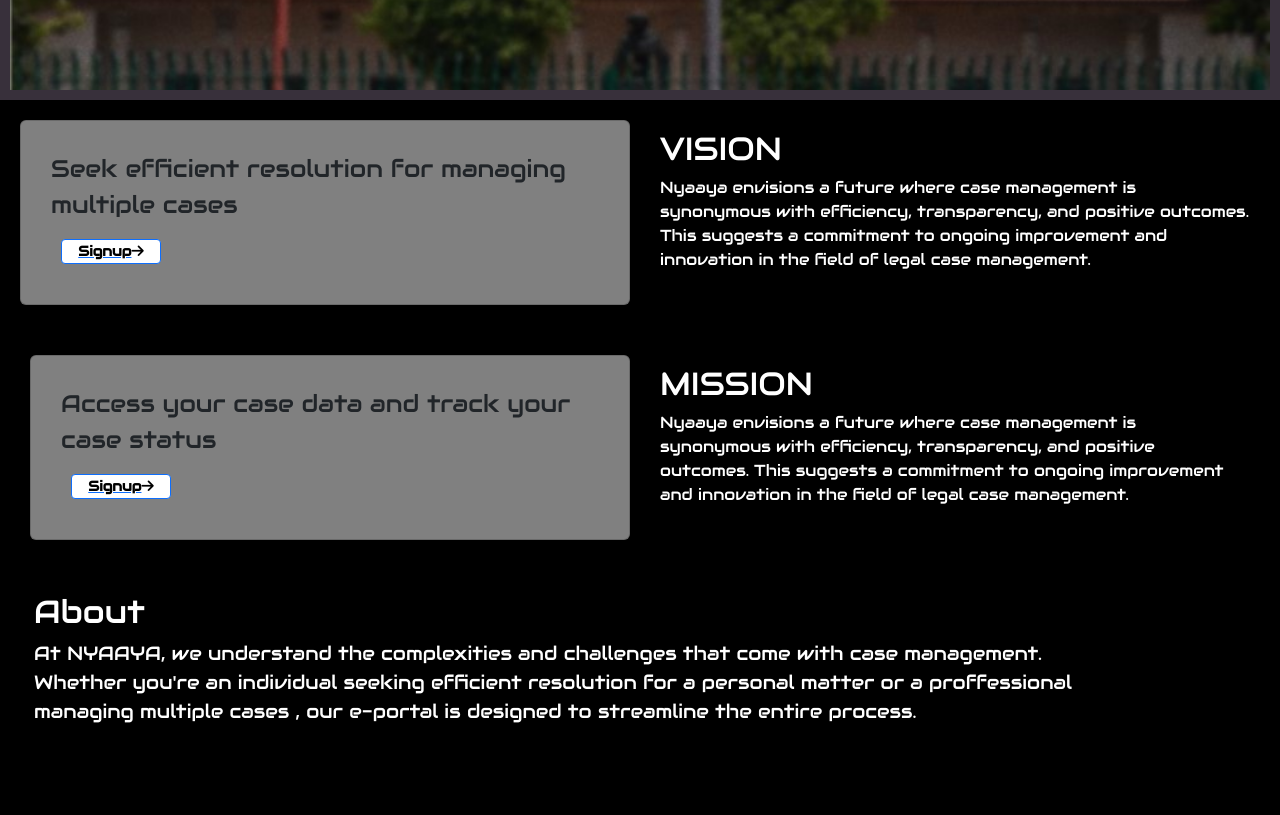
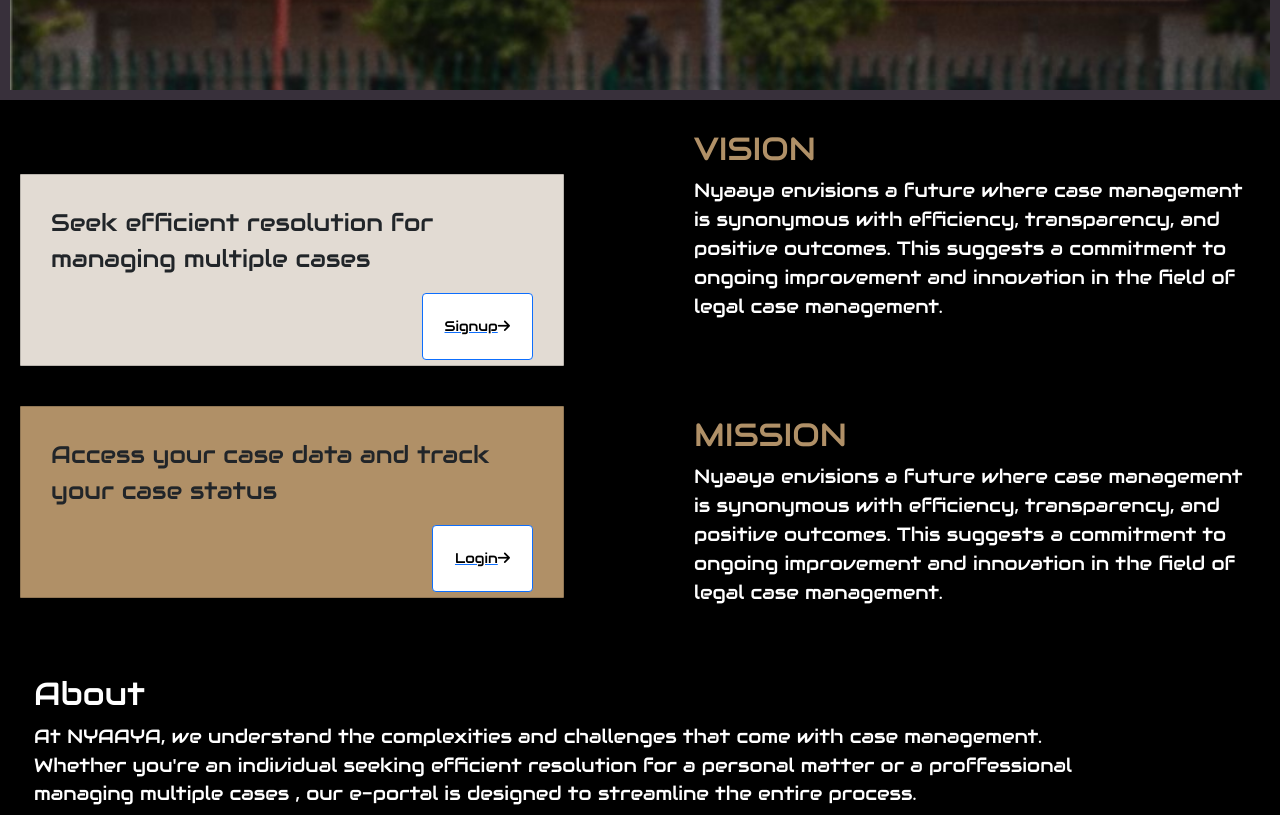
Before and after one commit to udaykumarcoder/NyaayaG160, a React (Create React App) app in the folder eportal/: page / in a window 1280 px wide. Shown: the part 700-1515 px from the top of the page. Built offline with nearby package versions, Linux system fonts and the light colour scheme.

Commit message:
meghana 's about code

```diff
--- a/eportal/src/Components/AdministratorForm.css
+++ b/eportal/src/Components/AdministratorForm.css
@@ -65,11 +65,11 @@
     flex-grow: 1;
 }
 .inputs input{
-    background-color: white;
+    background-color: gray;
 
 }
 .inputs select{
-    background-color: white;
+    background-color: gray;
 
 }
 .advbuttons{
--- a/eportal/src/Components/AdvocateForm.js
+++ b/eportal/src/Components/AdvocateForm.js
@@ -18,14 +18,14 @@ const AdvocateForm = () => {
 
 
   const handleInputChange = (field, value) => {
-    // console.log(`Updating ${field} to:`, value);
+    console.log(`Updating ${field} to:`, value);
 
     setFormData({
       ...formData,
       [field]: value,
     });
 
-    // console.log("formData after updating:", formData);
+    console.log("formData after updating:", formData);
   };
 
 
@@ -40,13 +40,7 @@ const AdvocateForm = () => {
 
 
     }
-    if (formData.popstate && formData.lang){
-      setStep(step+1);
-    }
-    else{
-      alert('Please fill in all details before proceeding.');
 
-    }
 
   };
   const handleBack = () => {
@@ -178,15 +172,9 @@ const AdvocateForm = () => {
                   </div>
                 </div>
                 <div className="form-group row">
-                  <label htmlFor="name" className="col-sm-3 col-form-label">DOB:</label>
-                  <div className="inputs col-sm-3 mt-1">
-                    <DateInput
-                      id="dob"
-                      name="dob"
-                      value={formData.dob}
-                      onChange={(date) => handleInputChange('dob', date)}
-                    />
-                  </div>
+                <label htmlFor="dob" className="col-sm-3 col-form-label">DOB:</label>
+                  <input type="date"  id="dob" name="dob" className='form-control' style={{ width: '56%', marginLeft:'10px',backgroundColor:'grey' }} value={formData.dob} onChange={(e) => handleInputChange('dob', e.target.value)}/>
+                  <br></br>
                 </div>
 
                 <div className="form-group row">
--- a/eportal/src/Components/Date.js
+++ b/eportal/src/Components/Date.js
@@ -1,27 +1,27 @@
-import React, { useState } from 'react';
+// import React, { useState } from 'react';
 
-function DateInput({ value, onChange }) {
-    const [date, setDate] = useState("dd-mm-yyyy");
+// function DateInput({ value, onChange }) {
+//     const [date, setDate] = useState("dd-mm-yyyy");
 
-    const handleDateChange = (event) => {
-        const newDate = event.target.value;
-        setDate(newDate);
-        onChange(newDate); // Invoke the onChange prop with the updated date
-    };
+//     const handleDateChange = (event) => {
+//         const newDate = event.target.value;
+//         setDate(newDate);
+//         onChange(newDate); // Invoke the onChange prop with the updated date
+//     };
 
-    return (
-        <div className="inputs col-sm-7">
-            <input
-                type="date"
-                id="dob"
-                name="dob"
-                value={date}
-                min="1900-01-01"
-                max="2024-12-31"
-                onChange={handleDateChange}
-            />
-        </div>
-    );
-}
+//     return (
+//         <div className="inputs col-sm-7">
+//             <input
+//                 type="date"
+//                 id="dob"
+//                 name="dob"
+//                 value={date}
+//                 min="1900-01-01"
+//                 max="2024-12-31"
+//                 onChange={handleDateChange}
+//             />
+//         </div>
+//     );
+// }
 
-export default DateInput;
+// export default DateInput;
--- a/eportal/src/screens/About.css
+++ b/eportal/src/screens/About.css
@@ -1,25 +1,54 @@
 * {
-  box-sizing: border-box; /* Include padding and border in element's total width and height */
+  box-sizing: border-box;
+  /* Include padding and border in element's total width and height */
 }
 
 .maincontainer {
   display: flex;
   flex-wrap: wrap;
-  justify-content: space-between; /* Add space between the flex items */
+  justify-content: space-between;
+  padding: 10px;
+  /* Add space between the flex items */
 }
 
-.card, .vision {
-  flex: 1 0 calc(50% - 20px); /* Subtract the total padding and margin from the width */
-  max-width: calc(50% - 20px); /* Subtract the total padding and margin from the width */
-  margin: 10px; /* Add some margin around the items */
-}
-.card{
-  background-color: grey;
+.card {
+  display: flex;
+  width: 45vw;
+  margin: 10px;
+  border-radius: 1px;
 }
 
+.card {
+  background-color: white;
+  padding: 10px;
+  margin: 10px;
+}
+.card-body {
+
+  padding: 10px;
+  margin: 10px;
+}
+.card-text{
+  font-size: 1.5rem;
+}
 .vision {
+  margin: 10px;
+  padding: 10px;
+  width: 45vw;
   color: white;
   word-wrap: break-word;
+}
+.box1{
+  background-color: #e2dbd3;
+  height: 12em;
+  width: 34em;
+  margin-top: 4rem;
+}
+.box2{
+  background-color: #B09067;
+  height: 12em;
+  width: 34em;
+
 }
 
 .about {
@@ -27,7 +56,18 @@
   width: 100vw;
   font-family: 'Audiowide', sans-serif;
 }
+.abtheadings{
+  color: #B09067;
+}
+.abtboxcontent{
+  font-size: 1.2em;
+}
 
+.abtbuttons{
+  display: flex;
+  flex-direction: row;
+  justify-content: flex-end;
+}
 
 
 .about2 {
@@ -35,14 +75,12 @@
   width: 100vw;
   font-family: 'Audiowide', sans-serif;
   margin-top: -11px;
-
 }
 
 .aboutpage {
   width: 100%;
   color: white;
   padding: 34px;
-
 }
 
 .aboutpage p {
--- a/eportal/src/screens/About.js
+++ b/eportal/src/screens/About.js
@@ -9,36 +9,36 @@ const About = () => {
 
       <section className="about" id='about'>
 
-        <div className="maincontainer" style={{ padding: '10px'}}>
+        <div className="maincontainer">
 
-          <div className="card w-100 " style={{ padding: '10px', margin: '10px' }}>
-            <div className="card-body fs-4" style={{ padding: '10px', margin: '10px' }}>
+          <div className="card box1" >
+            <div className="card-body" >
               <p className="card-text">Seek efficient resolution for managing multiple cases</p>
-              <Link to="/signup"><button className='btn btn-primary btn-sm ' style={{ padding: '10px', margin: '10px' }}>Signup<span className='icon'><i className="fa-solid fa-arrow-right"></i></span></button>  </Link>
+              <div className="abtbuttons">
+              <Link to="/signup"><button className=' btn btn-primary btn-sm '>Signup<span className='icon'><i className="fa-solid fa-arrow-right"></i></span></button>  </Link>
+              </div>
             </div>
           </div>
-          <div className="vision " style={{ padding: '10px', margin: '10px' }}>
-            <h2>VISION</h2>
-            <p>Nyaaya envisions a future where case management is synonymous with efficiency, transparency, and positive outcomes. This suggests a commitment to ongoing improvement and innovation in the field of legal case management.</p>
+          <div className="vision" >
+            <h2 className='abtheadings'>VISION</h2>
+            <p className='abtboxcontent'>Nyaaya envisions a future where case management is synonymous with efficiency, transparency, and positive outcomes. This suggests a commitment to ongoing improvement and innovation in the field of legal case management.</p>
           </div>
         </div>
-        <div className="maincontainer" style={{ padding: '10px', margin: '10px' }}>
+        <div className="maincontainer">
 
-          <div className="card w-100 " style={{ padding: '10px', margin: '10px' }}>
-            <div className="card-body fs-4" style={{ padding: '10px', margin: '10px' }}>
+          <div className="card box2" >
+            <div className="card-body fs-2" >
               <p className="card-text">Access your case data and track your case status</p>
-              <Link to="/signup"><button className='btn btn-primary btn-sm ' style={{ padding: '10px', margin: '10px' }}>Signup<span className='icon'><i className="fa-solid fa-arrow-right"></i></span></button>  </Link>
+              <div className="abtbuttons">
+              <Link to="/login"><button className='btn btn-primary btn-sm'>Login<span className='icon'><i className="fa-solid fa-arrow-right"></i></span></button>  </Link>
+            </div>
             </div>
           </div>
-          <div className="vision " style={{ padding: '10px'}}>
-            <h2>MISSION</h2>
-            <p>Nyaaya envisions a future where case management is synonymous with efficiency, transparency, and positive outcomes. This suggests a commitment to ongoing improvement and innovation in the field of legal case management.</p>
+          <div className="vision ">
+            <h2 className='abtheadings'>MISSION</h2>
+            <p className='abtboxcontent'>Nyaaya envisions a future where case management is synonymous with efficiency, transparency, and positive outcomes. This suggests a commitment to ongoing improvement and innovation in the field of legal case management.</p>
           </div>
         </div>
-
-
-
-
 
       </section>
       <section className="about2" >
--- a/eportal/src/screens/LoginPage.css
+++ b/eportal/src/screens/LoginPage.css
@@ -8,131 +8,67 @@
   background-size: cover;
   height: 100vh;
   background-image: url("../Assets/scourt.jpeg");
-
 }
-
 .transparent-box {
   width: 1000px;
   height: 600px;
   background-color: rgba(12,23,7,0.5);
   border: 2px solid #333;
-  padding: 20px;
+  margin-left: 50px;
   box-sizing: border-box;
   color: #E2DBD3;
-
 }
 .omg{
 display: flex;
+margin-left: 100px;
 }
 h4{
 margin-top: 20px;
 margin-bottom: 5px;}
 .c{
-padding-left: 780px;
+padding-left: 750px;
 margin-top: -50px;
-
 }
-
-
 #font{
   font-family: Audiowide , sans-serif;
   text-align: center;
-  margin-top: 20px;
-}
-.f{
-padding-left: 200px;
+  margin-top: 30px;
 }
 .a{
-  padding-left: 130px;
+  padding-left: 110px;
+  margin-top: 20px;
+  font-size: 25px;
 }
 .b{
 
-  padding-left: 100px;
-
+  padding-left: 250px;}
+.y   {
+margin-bottom: 20px;
 }
 .x{
-
-padding-top: 10px;
+padding-top: 20px;
 padding-left: 450px;
-
 }
 .i{
 margin-top: 20px;
 margin-bottom: 20px;
 }
-
 .d{
   padding-left: 150px;
 }
-.h{
-  background-color:white;
-}
-.dropdown {
-position: relative;
-display: inline-block;
-}
-
-.dropdown button {
-height: 30px;
-width: 170px;
-text-align: center;
-font-size: 12px;
-border: 1px solid black;
-background-color: #fff;
-cursor: pointer;
-}
-
-.dropdown-content {
-display: none;
-position: absolute;
-background-color: #f9f9f9;
-min-width: 160px;
-box-shadow: 0 8px 16px rgba(0, 0, 0, 0.2);
-z-index: 1;
-max-height: 200px;
-overflow-y: auto;
-}
-
-.dropdown-content button {
-color: #333;
-padding: 12px 16px;
-text-decoration: none;
-display: block;
-height: 40px;
-width: 182px;
-
-background: 1px solid grey;
-text-align: left;
-cursor: pointer;
-
-}
-
-.dropdown-content button:hover {
-background-color: #ddd;
-}
-
-.dropdown:hover .dropdown-content {
-display: block;
-}
-
-.btn{
+.bn{
+margin-top: 10px;
   height: 25px;
   width: 100px;
-  font-weight: bold;
-  margin-left: 40px;
-
-  margin-top: 10px;
 }
 .m{
 padding-left: 50px;
 }
-.n{
-height: 30px;
-width: 200px;
-}
 .o{
 height: 30px;
 width: 250px;
+margin-left: 100px;
+margin-top: 20px;
 }
 .p{
 height: 33px;
@@ -141,8 +77,9 @@ width: 100px;
 .backbtn{
 height: 25px;
 width: 80px;
-margin-top: 30px;
-margin-left: 50px;
+margin-top: 40px;
+margin-left: 70px;
+
 }
 #back{
 color:black;
```
Also changed, not shown: eportal/src/screens/LoginPage.js (+18 -67 lines).
